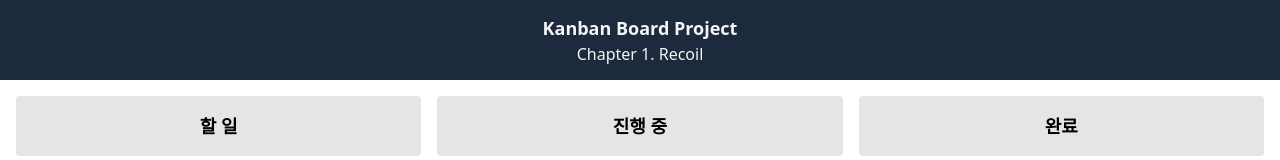
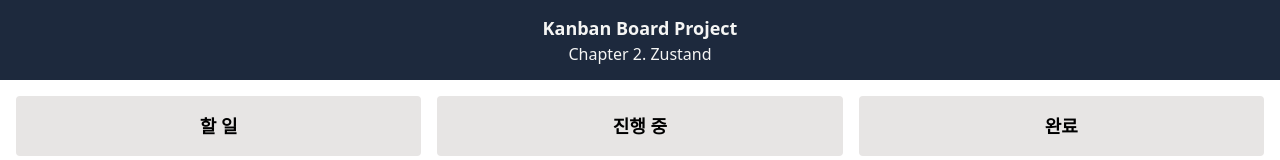
Before and after one commit to yongarframe/oz_react_deepening_15_2_answer, a React (Vite) app: page / in a window 1280 px wide. Shown: the top 160 px of the page. Built offline with nearby package versions, Linux system fonts and the light colour scheme.

Commit message:
Feat: 답안 작성

```diff
--- a/src/App.jsx
+++ b/src/App.jsx
@@ -7,7 +7,7 @@ function App() {
     <div className="flex flex-col h-screen">
       <header className="w-full h-[80px] bg-slate-800 flex flex-col items-center justify-center text-stone-100">
         <p className="text-lg font-semibold">Kanban Board Project</p>
-        <p>Chapter 1. Recoil</p>
+        <p>Chapter 2. Zustand</p>
       </header>
       <main className="flex-1 flex flex-col justify-between">
         <div className="grid grid-cols-3 gap-4 p-4 w-full">
```
